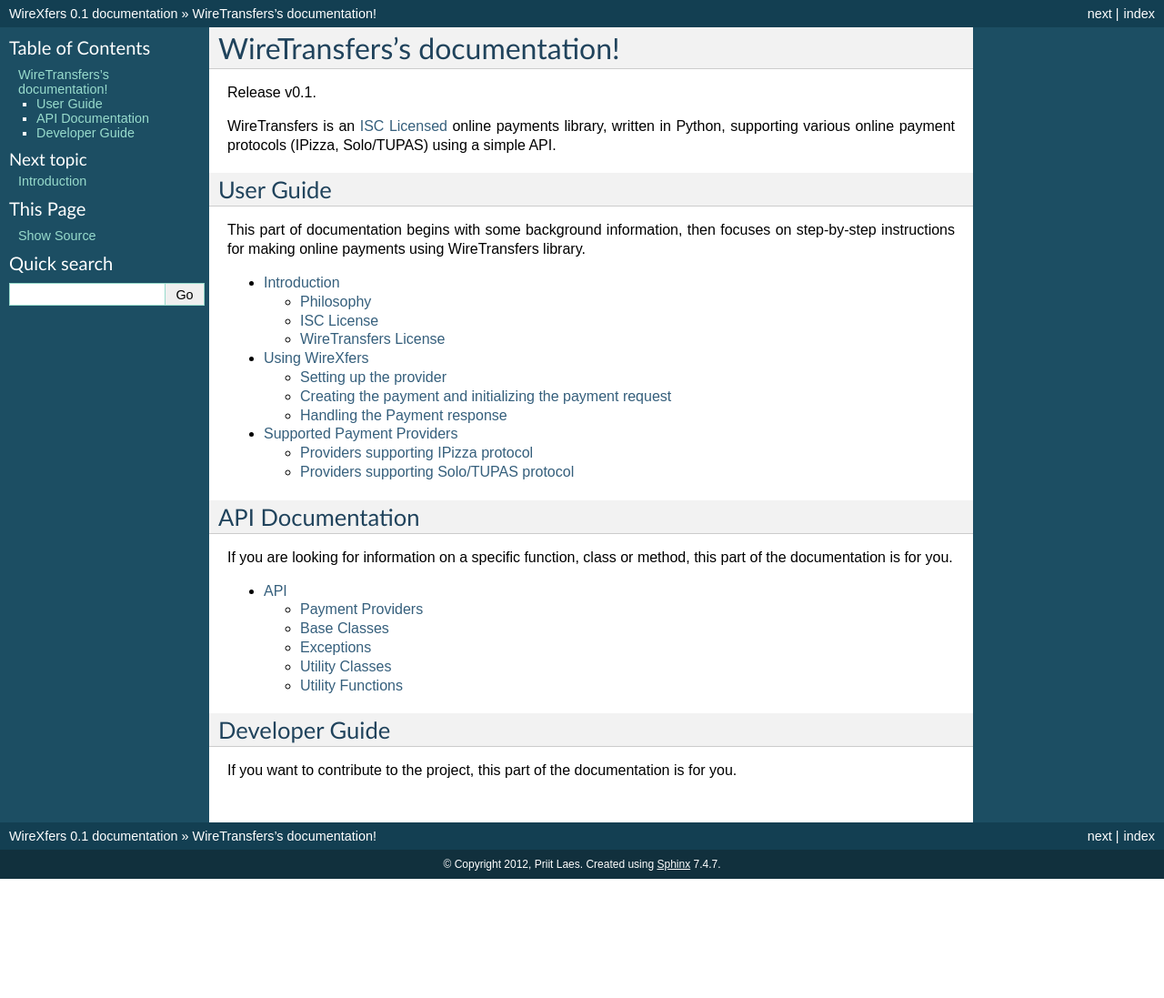
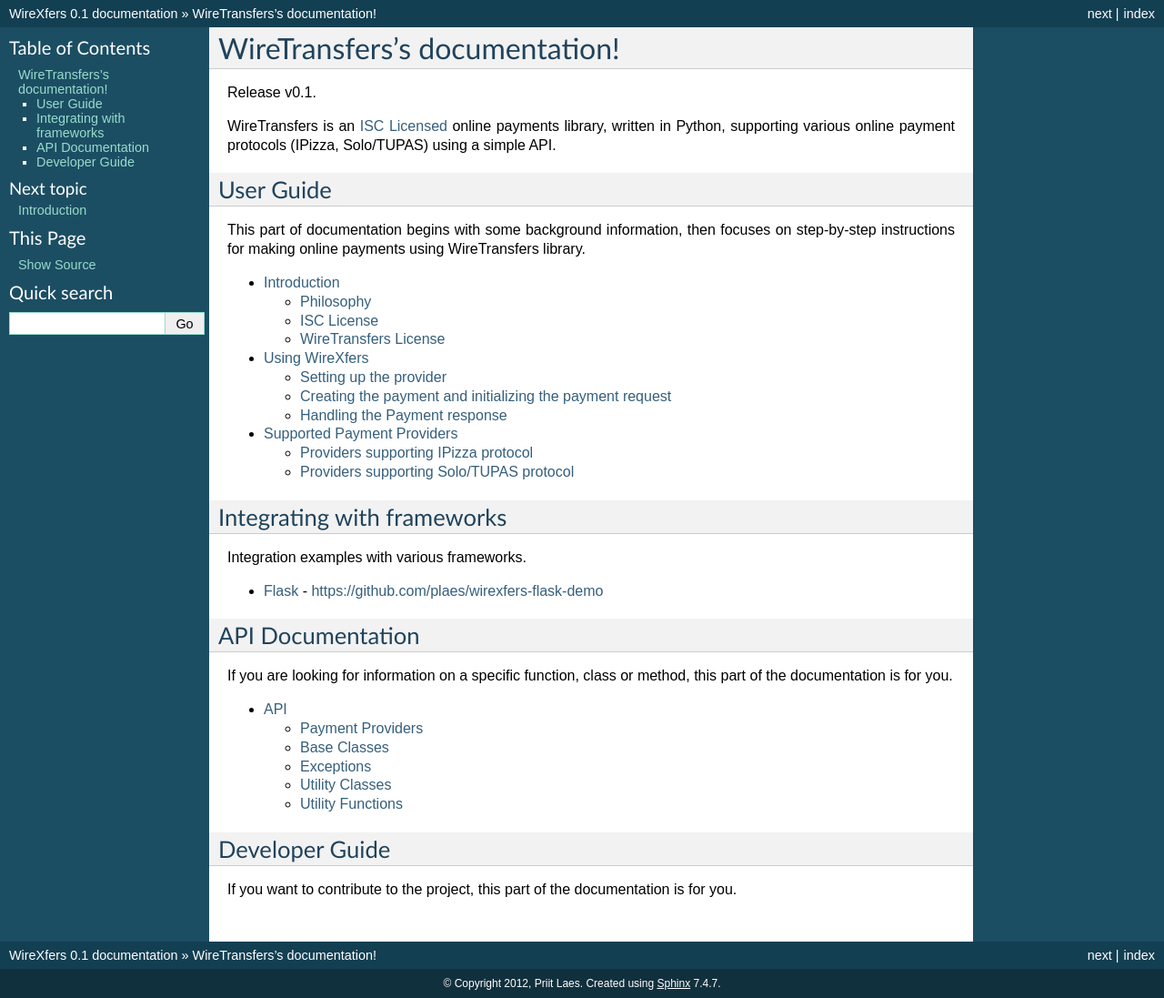
Before and after one commit to plaes/wirexfers, a Sphinx documentation site: the page built from docs/index.rst, in a window 1280 px wide. Shown: the whole page at 91% size. Built offline with Sphinx 7.4.7, drawn with Linux system fonts in a browser that asks for light colours; before the commit the page ends 966 px from its top, so only the background shows below that.

Commit message:
Added link to Flask example

```diff
--- a/docs/index.rst
+++ b/docs/index.rst
@@ -26,6 +26,15 @@
    user/usage
    user/providers
 
+Integrating with frameworks
+---------------------------
+
+Integration examples with various frameworks.
+
+- Flask_ - https://github.com/plaes/wirexfers-flask-demo
+
+.. _Flask: https://github.com/plaes/wirexfers-flask-demo
+
 API Documentation
 -----------------
 
```
